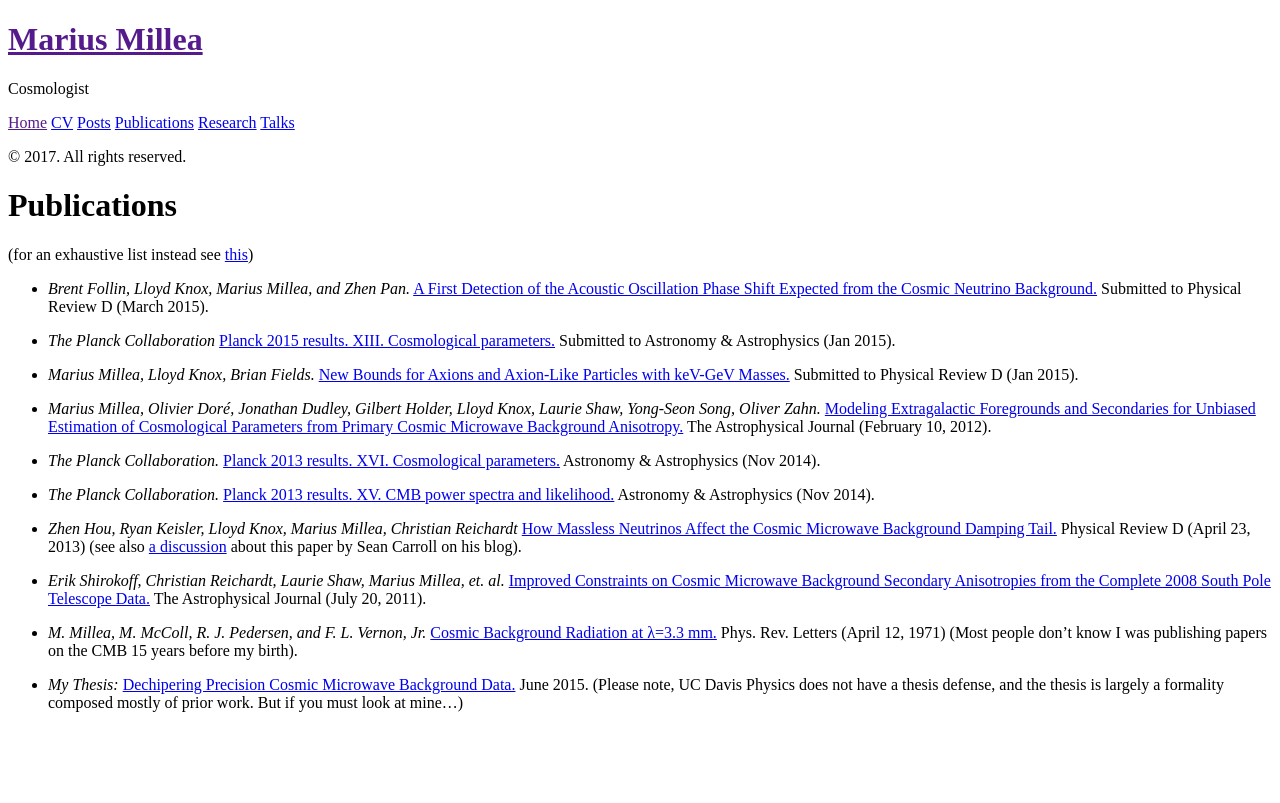
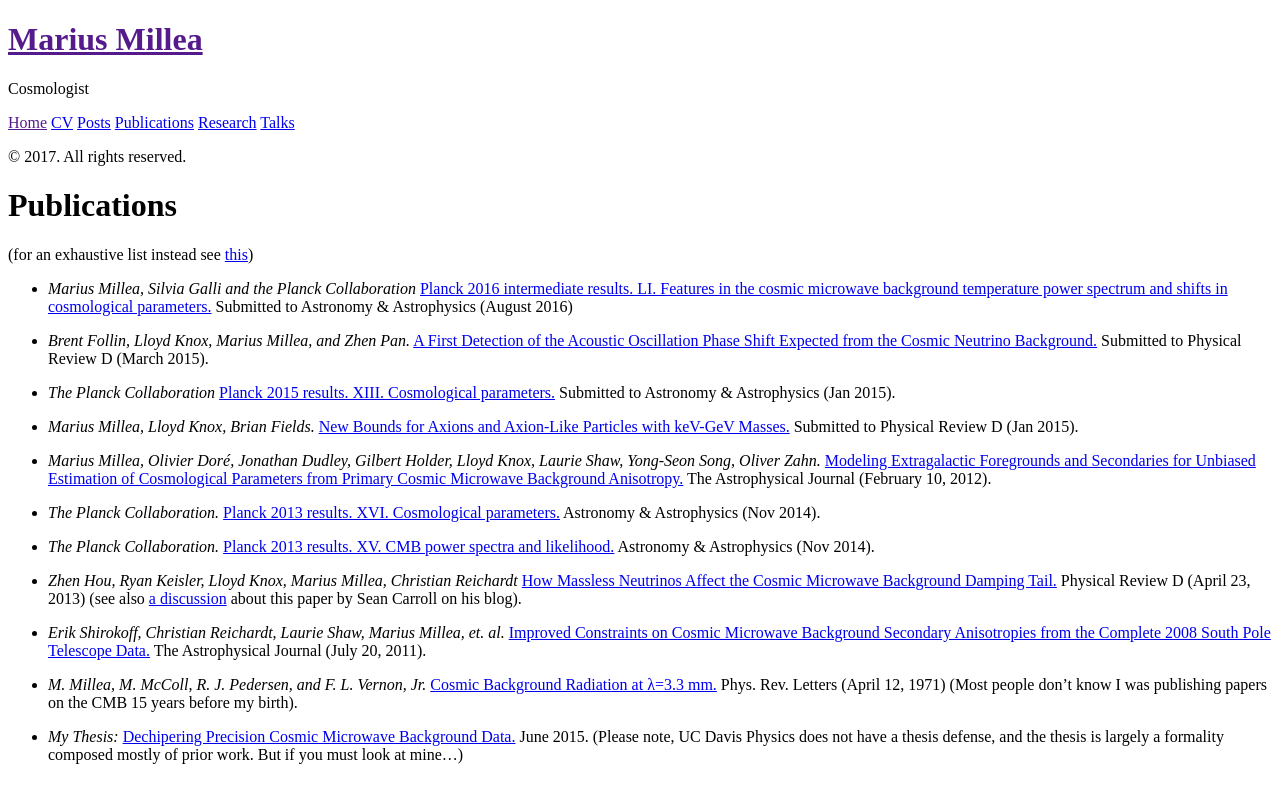
Before and after one commit to marius311/marius311.github.io, a Jekyll site: the page built from pubs.md, in a window 1280 px wide. Shown: the top 803 px of the page. Built offline with Jekyll 4.4.1, drawn with Linux system fonts in a browser that asks for light colours.

Commit message:
Update pubs.md

```diff
--- a/pubs.md
+++ b/pubs.md
@@ -5,6 +5,8 @@ title: Publications
 
 
 (for an exhaustive list instead see [this](http://adsabs.harvard.edu/cgi-bin/nph-abs_connect?return_req=no_params&author=Millea,%20Marius&db_key=PRE))
+
+* *Marius Millea, Silvia Galli and the Planck Collaboration* [Planck 2016 intermediate results. LI. Features in the cosmic microwave background temperature power spectrum and shifts in cosmological parameters.](https://arxiv.org/abs/1608.02487) Submitted to Astronomy & Astrophysics (August 2016)
 
 * *Brent Follin, Lloyd Knox, Marius Millea, and Zhen Pan.* [A First Detection of the Acoustic Oscillation Phase Shift Expected from the Cosmic Neutrino Background.](http://adsabs.harvard.edu/abs/2015arXiv150307863F) Submitted to Physical Review D (March 2015).
 
```
